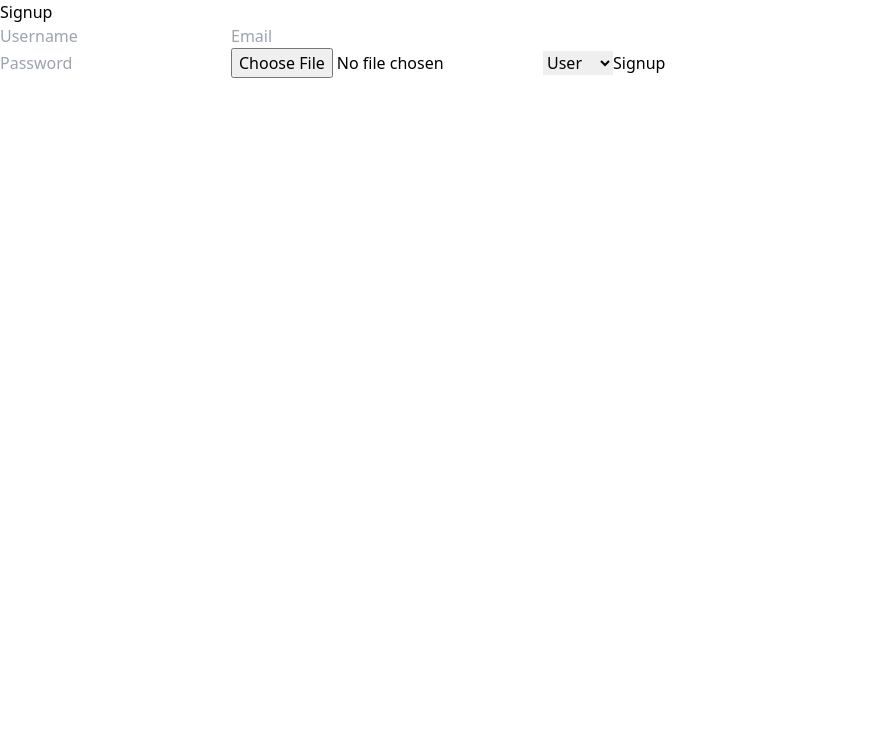
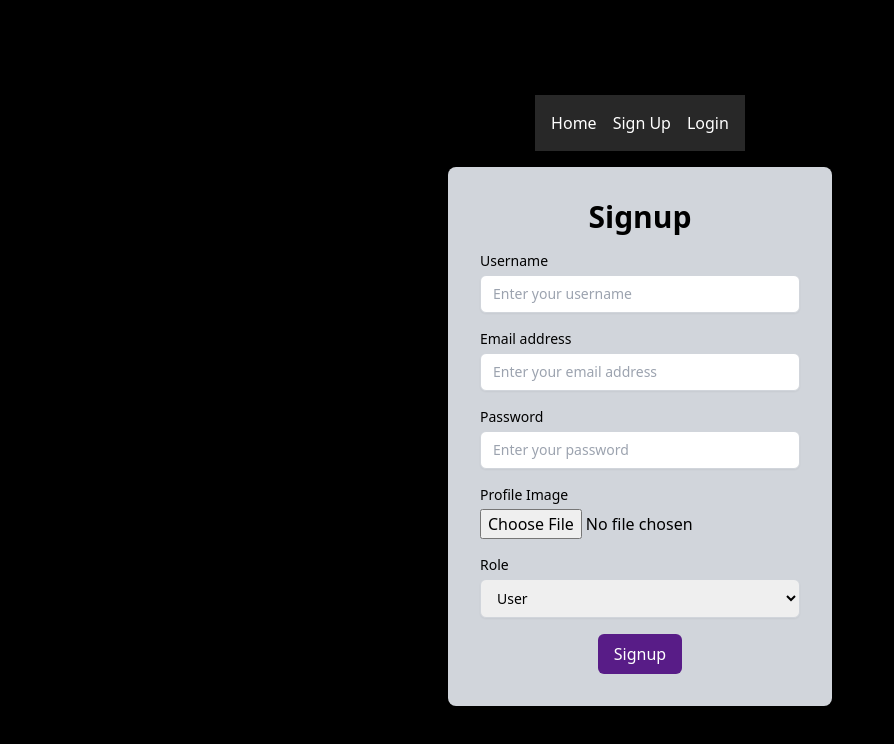
Before and after one commit to aryanofficialjain/Car_Dealership, a React (Vite) app in the folder client/: page /signup in a window 1280 px wide. Shown: the top 744 px of the page, without its empty margins (0-894 px from the left). Built offline with nearby package versions, Linux system fonts and the light colour scheme; grey boxes are pictures that could not be loaded.

Commit message:
design the signup and login page

```diff
--- a/client/src/pages/Login.jsx
+++ b/client/src/pages/Login.jsx
@@ -1,14 +1,15 @@
 import React, { useContext, useState } from "react";
-import { Context } from "../context/Context";
 import axios from "axios";
 import { useNavigate } from "react-router-dom";
+import Navbar from "../components/Navbar"; // Assuming you have a Navbar component
+import { Context } from "../context/Context";
 
 const Login = () => {
   const [error, setError] = useState(null);
-  const { setToken } = useContext(Context);
+  const { setToken } = useContext(Context); // Assuming you have a Context for managing state
   const navigate = useNavigate();
   const [formdata, setformdata] = useState({ email: "", password: "" });
-  console.log(error && error.message);
+
   const handlechange = (e) => {
     const { name, value } = e.target;
     setformdata((prev) => ({
@@ -19,49 +20,70 @@ const Login = () => {
 
   const handlesubmit = async (e) => {
     e.preventDefault();
-    console.log(formdata);
     try {
       const response = await axios.post(
         "http://localhost:8000/user/login",
         formdata
       );
-      console.log(response.data);
-      console.log(response.data.token);
       if (response.status === 200) {
         setToken(response.data.token);
         navigate("/profile");
       }
     } catch (error) {
-      console.log(error);
       setError(error);
     }
   };
 
   return (
-    <>
+    <div className="min-h-screen bg-black flex flex-col">
+      <Navbar />
+      <div className="flex-1 flex items-center justify-center">
+        <div className="bg-gray-300 mt-8 p-8 rounded-lg shadow-lg w-full sm:w-96">
+          <h2 className="text-3xl font-semibold mb-4 text-center">Login</h2>
           <form onSubmit={handlesubmit}>
-        <div>Login</div>
+            <div className="mb-6">
+              <label htmlFor="email" className="block text-sm font-medium">
+                Email address
+              </label>
               <input
                 type="email"
-          placeholder="Email"
                 id="email"
                 name="email"
                 value={formdata.email}
                 onChange={handlechange}
+                className="mt-1 block w-full px-3 py-2 border border-gray-300 rounded-md shadow-sm focus:outline-none focus:ring-indigo-500 focus:border-indigo-500 sm:text-sm"
+                placeholder="Enter your email address"
+                required
               />
-        <br />
+            </div>
+            <div className="mb-6">
+              <label htmlFor="password" className="block text-sm font-medium">
+                Password
+              </label>
               <input
                 type="password"
-          value={formdata.password}
-          placeholder="Password"
                 id="password"
                 name="password"
+                value={formdata.password}
                 onChange={handlechange}
+                className="mt-1 block w-full px-3 py-2 border border-gray-300 rounded-md shadow-sm focus:outline-none focus:ring-indigo-500 focus:border-indigo-500 sm:text-sm"
+                placeholder="Enter your password"
+                required
               />
-        <button type="submit">Login</button>
+            </div>
+            <div className="text-center">
+              <button
+                type="submit"
+                className="bg-purple-900 hover:bg-purple-700 text-white py-2 px-4 rounded-md focus:outline-none focus:ring-2 focus:ring-purple-500 focus:ring-offset-2"
+              >
+                Login
+              </button>
+            </div>
           </form>
-      {error ? <p>Log In Failed </p> : "" }
-    </>
+          {error && <p className="text-red-500 text-sm mt-2">Login Failed</p>}
+        </div>
+      </div>
+    </div>
   );
 };
 
--- a/client/src/pages/Signup.jsx
+++ b/client/src/pages/Signup.jsx
@@ -1,9 +1,9 @@
 import React, { useState } from "react";
 import axios from "axios";
 import { useNavigate } from "react-router-dom";
+import Navbar from "../components/Navbar"
 
 const Signup = () => {
-  // State variables
   const [error, setError] = useState(null);
   const navigate = useNavigate();
   const [formdata, setformdata] = useState({
@@ -11,10 +11,10 @@ const Signup = () => {
     password: "",
     username: "",
     role: "user",
-    profileImage: null, // For storing the selected file
+    profileImage: null,
   });
 
-  // Event handler for form field changes
+
   const handlechange = (e) => {
     const { name, value, type, files } = e.target;
     const newValue = type === "file" ? files[0] : value;
@@ -25,12 +25,11 @@ const Signup = () => {
     }));
   };
 
-  // Event handler for form submission
+
   const handlesubmit = async (e) => {
     e.preventDefault();
     const formData = new FormData(); // Create FormData object for multipart/form-data
 
-    // Append form fields to FormData
     formData.append("email", formdata.email);
     formData.append("password", formdata.password);
     formData.append("username", formdata.username);
@@ -38,7 +37,6 @@ const Signup = () => {
     formData.append("profileImage", formdata.profileImage); // Append the file
 
     try {
-      // Send form data to the server
       const response = await axios.post(
         "http://localhost:8000/user/signup",
         formData, // Send FormData instead of plain object
@@ -62,56 +60,96 @@ const Signup = () => {
   };
 
   return (
-    <>
-      {/* Signup form */}
+    <div className="min-h-screen bg-black flex flex-col items-center justify-center">
+      <Navbar/>
+      <div className="bg-gray-300 mt-4 text-black p-8 rounded-lg shadow-lg w-full sm:w-96">
+        <h2 className="text-3xl font-semibold mb-4 text-center">Signup</h2>
         <form onSubmit={handlesubmit} encType="multipart/form-data">
-        <div>Signup</div>
-        {/* Username input field */}
+          <div className="mb-4">
+            <label htmlFor="username" className="block text-sm font-medium">
+              Username
+            </label>
             <input
               type="text"
-          placeholder="Username"
               id="username"
               name="username"
               value={formdata.username}
               onChange={handlechange}
+              className="mt-1 block w-full px-3 py-2 border border-gray-300 rounded-md shadow-sm focus:outline-none focus:ring-indigo-500 focus:border-indigo-500 sm:text-sm"
+              placeholder="Enter your username"
+              required
             />
-        {/* Email input field */}
+          </div>
+          <div className="mb-4">
+            <label htmlFor="email" className="block text-sm font-medium">
+              Email address
+            </label>
             <input
               type="email"
-          placeholder="Email"
               id="email"
               name="email"
               value={formdata.email}
               onChange={handlechange}
+              className="mt-1 block w-full px-3 py-2 border border-gray-300 rounded-md shadow-sm focus:outline-none focus:ring-indigo-500 focus:border-indigo-500 sm:text-sm"
+              placeholder="Enter your email address"
+              required
             />
-        <br />
-        {/* Password input field */}
+          </div>
+          <div className="mb-4">
+            <label htmlFor="password" className="block text-sm font-medium">
+              Password
+            </label>
             <input
               type="password"
-          value={formdata.password}
-          placeholder="Password"
               id="password"
               name="password"
+              value={formdata.password}
               onChange={handlechange}
+              className="mt-1 block w-full px-3 py-2 border border-gray-300 rounded-md shadow-sm focus:outline-none focus:ring-indigo-500 focus:border-indigo-500 sm:text-sm"
+              placeholder="Enter your password"
+              required
             />
-        {/* Profile image file input field */}
-        <input type="file" id="profileImage" name="profileImage" onChange={handlechange} />
-        {/* Role selection dropdown */}
+          </div>
+          <div className="mb-4">
+            <label htmlFor="profileImage" className="block text-sm font-medium">
+              Profile Image
+            </label>
+            <input
+              type="file"
+              id="profileImage"
+              name="profileImage"
+              onChange={handlechange}
+              className="mt-1 block w-full"
+            />
+          </div>
+          <div className="mb-4">
+            <label htmlFor="role" className="block text-sm font-medium">
+              Role
+            </label>
             <select
+              id="role"
               name="role"
-          id="role"
               value={formdata.role}
               onChange={handlechange}
+              className="mt-1 block w-full px-3 py-2 border border-gray-300 rounded-md shadow-sm focus:outline-none focus:ring-indigo-500 focus:border-indigo-500 sm:text-sm"
+              required
             >
               <option value="user">User</option>
               <option value="admin">Admin</option>
             </select>
-        {/* Signup button */}
-        <button type="submit">Signup</button>
+          </div>
+          <div className="text-center">
+            <button
+              type="submit"
+              className="bg-purple-900 hover:bg-purple-700 text-white py-2 px-4 rounded-md focus:outline-none focus:ring-2 focus:ring-purple-500 focus:ring-offset-2"
+            >
+              Signup
+            </button>
+          </div>
         </form>
-      {/* Error message display */}
-      {error && <p>{error.message}</p>}
-    </>
+        {error && <p className="text-red-500 text-sm mt-2">{error.message}</p>}
+      </div>
+    </div>
   );
 };
 
```
Lines whose indentation alone changed are shown as unchanged.
